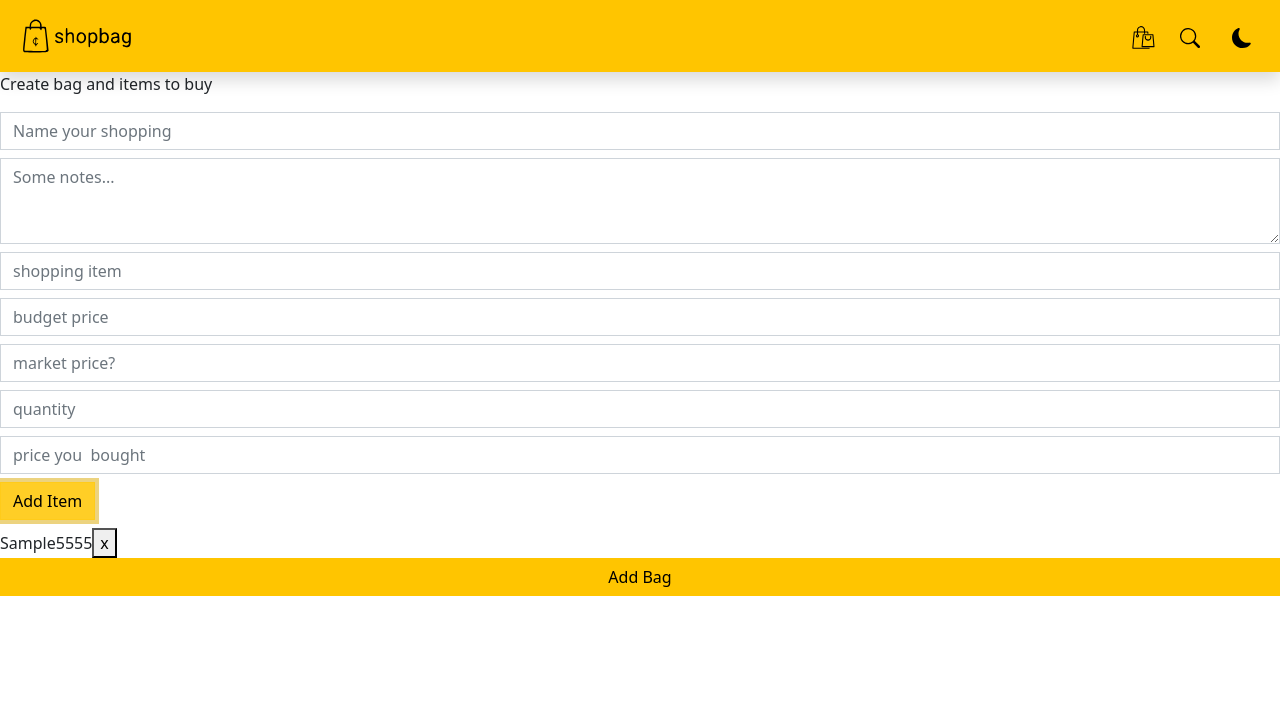
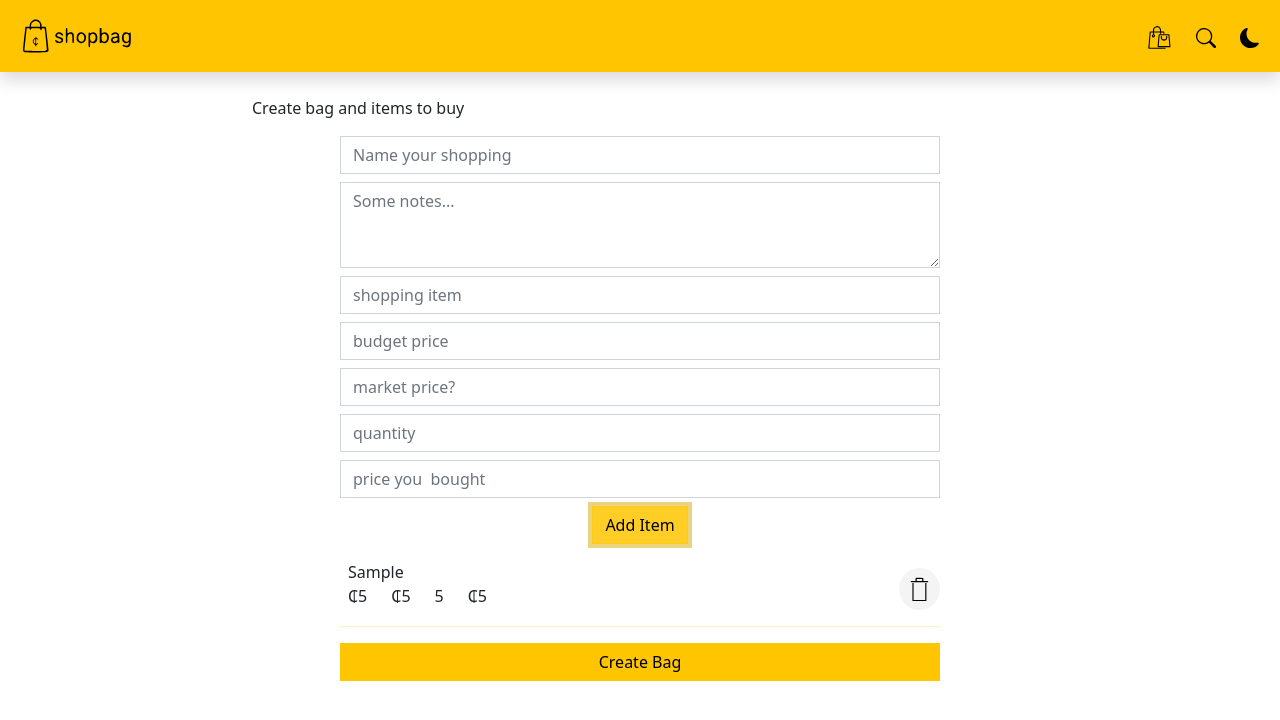
Before and after one commit to GuyTito/shopbag, a Vue app: page /add in a window 1280 px wide. Both pictures are taken after typing "Sample", "5", "5", "5", "5" into the empty fields and a click on the input "Add Item". Shown: the top 720 px of the page. Built offline with nearby package versions, Linux system fonts and the light colour scheme.

Commit message:
styling naa
styling naaa

```diff
--- a/src/App.vue
+++ b/src/App.vue
@@ -1,7 +1,7 @@
 <template>
   <div id="app">
     <Header />
-    <router-view />
+    <div class="mb-5"><router-view /></div>
   </div>
 </template>
 
--- a/src/components/AddItem.vue
+++ b/src/components/AddItem.vue
@@ -46,7 +46,7 @@
         name="bought_price"
         placeholder="price you  bought"
       />
-      <div class="">
+      <div class="d-flex justify-content-center mb-2">
         <input
           class="btn btn-primary mb-2"
           type="submit"
@@ -75,11 +75,11 @@ export default {
       const newItem = {
         item_id: new Date().toISOString(),
         item_name: this.item_name,
-        budget_price: this.budget_price,
-        market_price: this.market_price,
+        budget_price: (this.budget_price != null) ? this.budget_price : 0,
+        market_price: (this.market_price != null) ? this.market_price : 0,
         purchased: false,
-        bought_price: this.bought_price,
-        quantity: this.quantity,
+        bought_price: (this.bought_price != null) ? this.bought_price : 0,
+        quantity: (this.quantity != null) ? this.quantity : 0,
       };
       this.$emit("add-item", newItem);
 
--- a/src/components/DisplayItems.vue
+++ b/src/components/DisplayItems.vue
@@ -1,22 +1,40 @@
 <template>
-    <!-- display item after adding -->
-    <div v-for="item in items" :key="item.item_id">
-        <span>{{item.item_name}} </span>
-        <span>{{item.budget_price}} </span>
-        <span>{{item.market_price}} </span>
-        <span>{{item.quantity}}</span>
-        <span>{{item.bought_price}} </span>
-        <button @click="$emit('remove-item', item.item_id)" class="del">x</button>
+  <!-- display item after adding -->
+  <div v-for="item in items" :key="item.item_id">
+    <div class="d-flex justify-content-between">
+      <div class="ms-2">
+        <div>{{ item.item_name }}</div>
+        <div>
+          <span>₵{{ item.budget_price }} </span>
+          <span class="ms-4">₵{{ item.market_price }} </span>
+          <span class="ms-4">{{ item.quantity }}</span>
+          <span class="ms-4">₵{{ item.bought_price }} </span>
+        </div>
+      </div>
+
+      <div class="mt-2">
+        <div @click="$emit('remove-item', item.item_id)" class="bg-secondary rounded-circle p-2">
+          <img
+            src="@/assets/icons/bin.svg"
+            alt="trash"
+            height="25"
+            width="25"
+          />
+        </div>
+      </div>
     </div>
+
+    <hr class="bg-primary" />
+
+  </div>
 </template>
 
 <script>
 export default {
-    props:['items'],
-    emits: ['remove-item']
-}
+  props: ["items"],
+  emits: ["remove-item"],
+};
 </script>
 
 <style>
-
 </style>
--- a/src/components/Header.vue
+++ b/src/components/Header.vue
@@ -25,7 +25,7 @@
             width="20"
           />
         </router-link>
-        <div class="nav-link m-2">
+        <div class="nav-link mt-2">
           <img
             id="dark"
             @click="darkMode"
--- a/src/components/Item.vue
+++ b/src/components/Item.vue
@@ -13,8 +13,8 @@
         <div class="text-black-50">
           <span>₵{{ item.budget_price }} </span>
           <span class="ms-4">₵{{ item.market_price }} </span>
+          <span class="ms-4">{{ item.quantity }}</span>
           <span class="ms-4">₵{{ item.bought_price }} </span>
-          <span class="ms-4">{{ item.quantity }}</span>
         </div>
       </div>
     </div>
--- a/src/views/AddBagPage.vue
+++ b/src/views/AddBagPage.vue
@@ -1,7 +1,7 @@
 <template>
-  <div>
+  <div class="container-fluid mt-4 page-head">
     <p>Create bag and items to buy</p>
-    <form @submit="addBagItem" class="form-login">
+    <form @submit="addBagItem" class="v-center">
       <input
         type="text"
         name="bag_name"
@@ -23,7 +23,7 @@
       <AddItem @add-item="addItem" />
       <DisplayItems :items="items" @remove-item="removeItem" />
       <div class="d-grid">
-        <input type="submit" value="Add Bag" class="btn btn-primary" />
+        <input type="submit" value="Create Bag" class="btn btn-primary" />
       </div>
     </form>
   </div>
--- a/src/views/BagPage.vue
+++ b/src/views/BagPage.vue
@@ -15,7 +15,7 @@
 
     <hr class="bg-primary" />
 
-    <div class="v-center  p-2">
+    <div class="v-center p-2">
       <div v-for="item in bag.items" :key="item.item_id">
         <Item :item="item" @del-item="removeItem" />
         <hr class="bg-primary" />
```
Also changed, not shown: [suggestions]shopping_tracker.txt.
